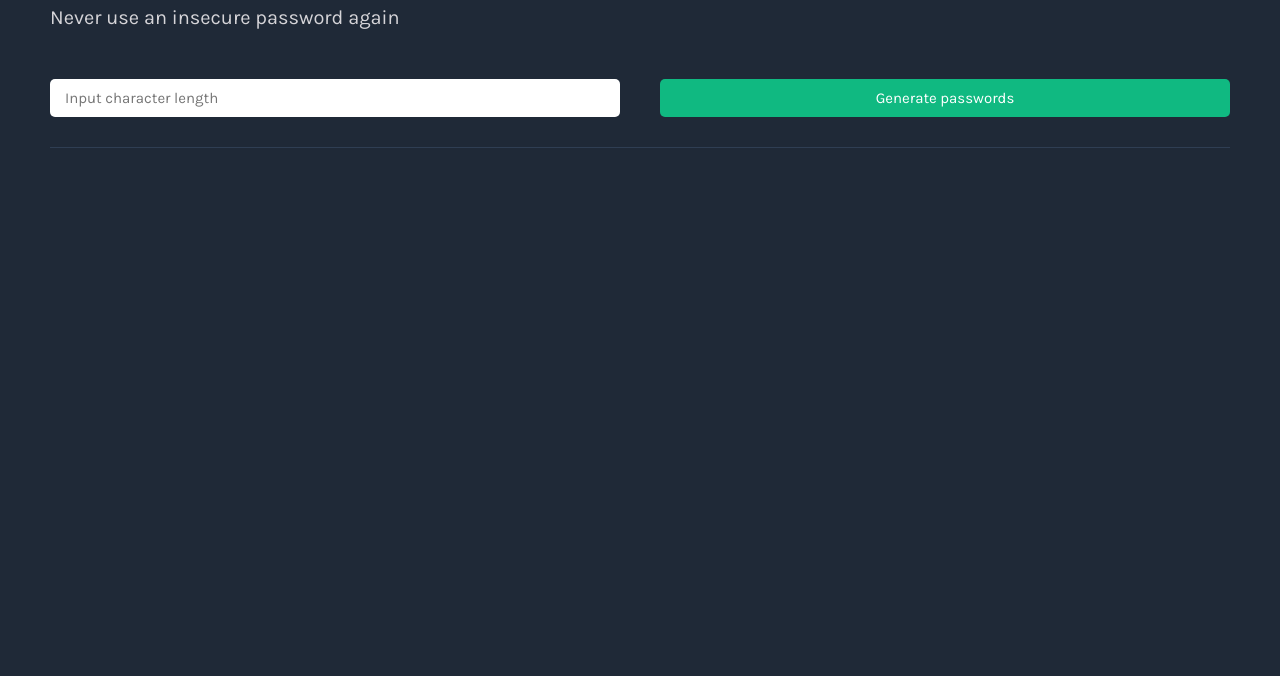
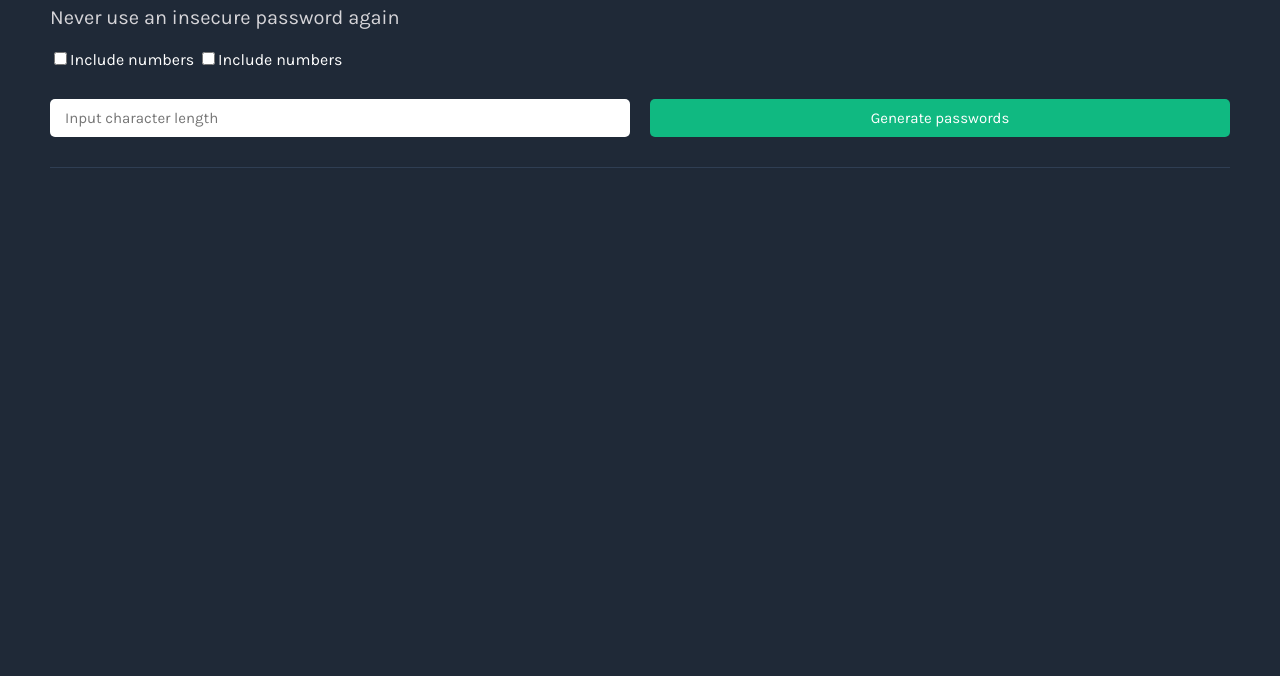
Before and after one commit to jaydenswe/scrimba, a plain HTML site: page password-generator/index.html in a window 1280 px wide. Shown: the part 124-800 px from the top of the page. Drawn offline with Linux system fonts and the light colour scheme.

Commit message:
WIP: Add password customisation controls

```diff
--- a/password-generator/index.html
+++ b/password-generator/index.html
@@ -18,8 +18,12 @@
             <span id="highlight">random password</span>
         </h1>
         <p>Never use an insecure password again</p>
+        <div class="password-options">
+            <input type="checkbox"><label>Include numbers</label>
+            <input type="checkbox"><label>Include numbers</label>
+        </div>
         <div class="inputs">
-            <input id="txt" type="text" placeholder="Input character length "></p>
+            <input id="txt" type="text" placeholder="Input character length ">
             <button id="btn">Generate passwords</button>
         </div>
         <p id="border"></p>
```
